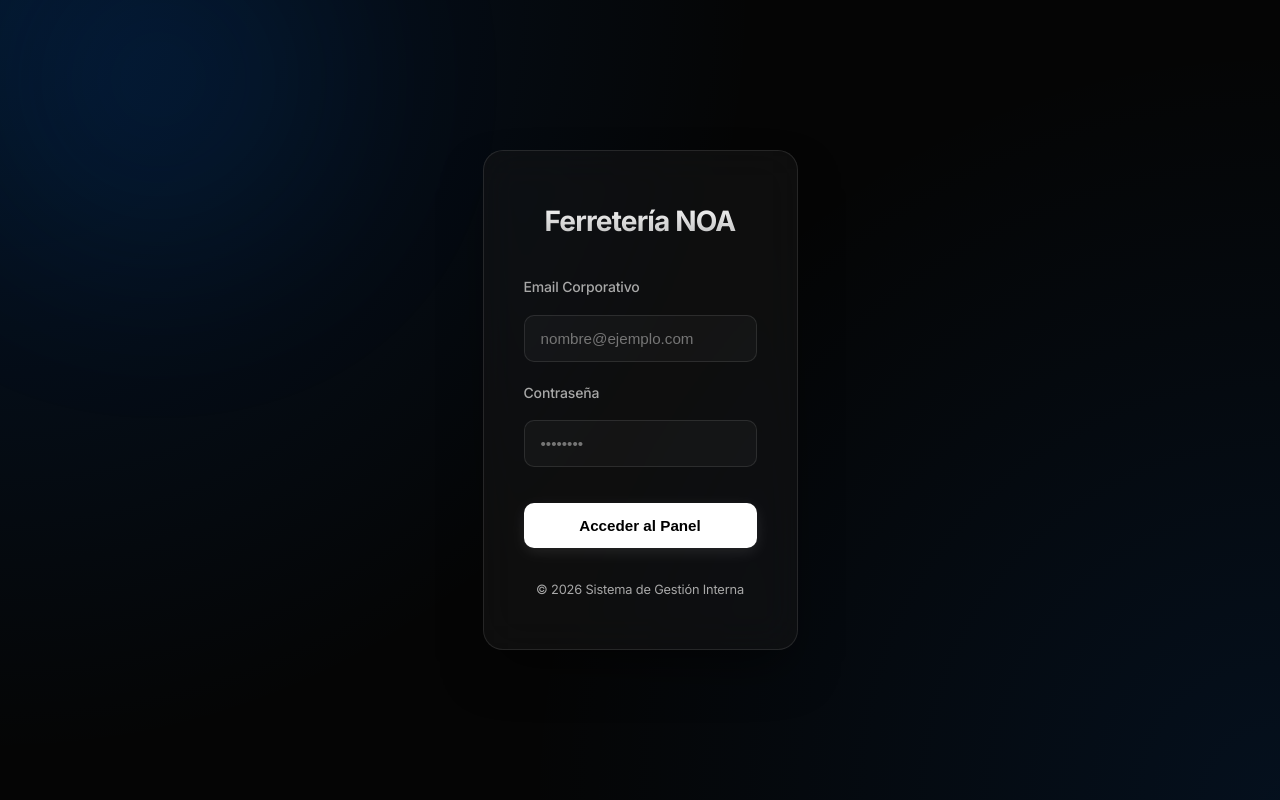
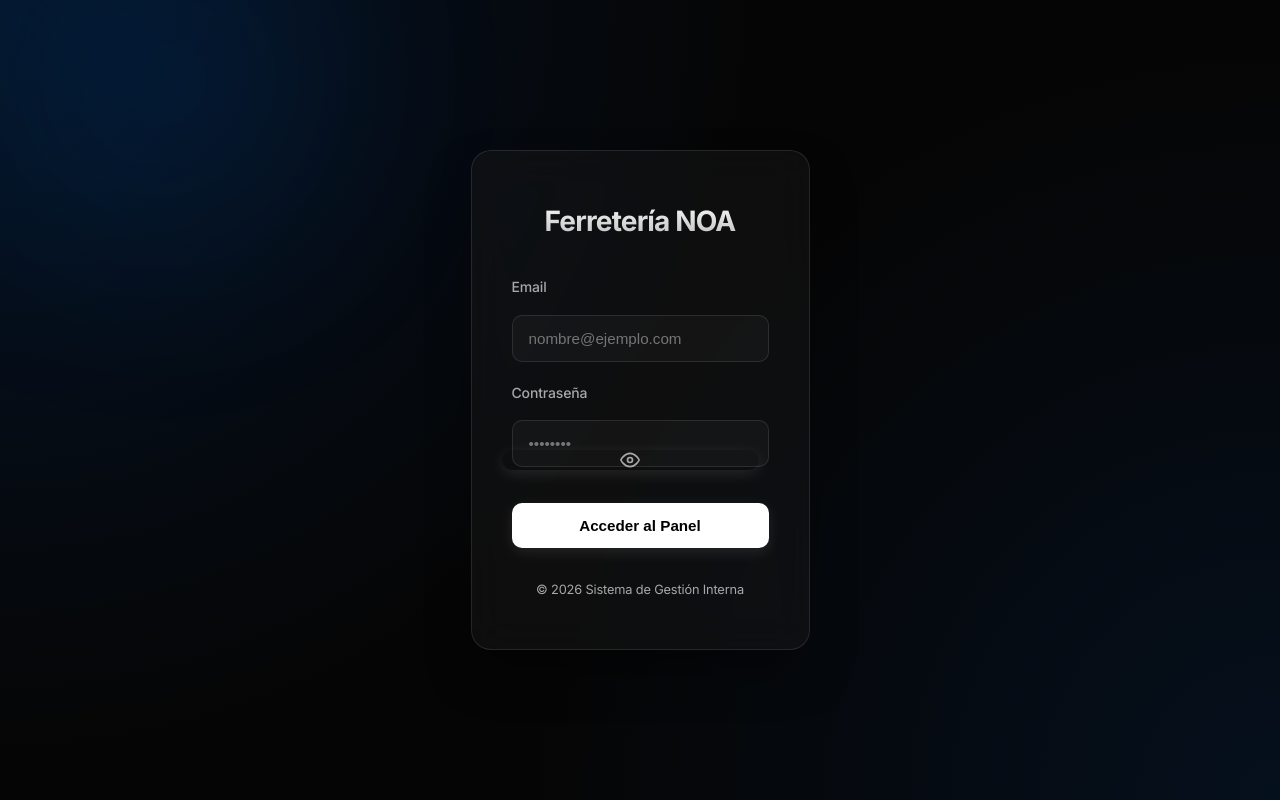
Before and after one commit to Mckendo2/ferreteria-noa-frontend, a React (Vite) app: page /login in a window 1280 px wide. Built offline with nearby package versions, Linux system fonts and the light colour scheme; no server answers.

Commit message:
password input

```diff
--- a/src/features/auth/pages/LoginPage.jsx
+++ b/src/features/auth/pages/LoginPage.jsx
@@ -6,6 +6,7 @@
 const LoginPage = () => {
     const [email, setEmail] = useState('');
     const [password, setPassword] = useState('');
+    const [showPassword, setShowPassword] = useState(false);
     const { login, logout, user, getHomeRoute } = useAuth();
     const navigate = useNavigate();
 
@@ -39,7 +40,7 @@
                     <h2>Ferretería NOA</h2>
 
                     <div className="form-group">
-                        <label htmlFor="email">Email Corporativo</label>
+                        <label htmlFor="email">Email</label>
                         <input
                             id="email"
                             type="email"
@@ -54,15 +55,44 @@
 
                     <div className="form-group">
                         <label htmlFor="password">Contraseña</label>
+                        <div style={{ position: 'relative' }}>
                             <input
                                 id="password"
-                            type="password"
+                                type={showPassword ? "text" : "password"}
                                 value={password}
                                 onChange={(e) => setPassword(e.target.value)}
                                 placeholder="••••••••"
                                 required
                                 autoComplete="current-password"
+                                style={{ paddingRight: '2.5rem' }}
                             />
+                            <button
+                                type="button"
+                                onClick={() => setShowPassword(!showPassword)}
+                                style={{
+                                    position: 'absolute',
+                                    right: '10px',
+                                    top: '50%',
+                                    transform: 'translateY(-50%)',
+                                    background: 'none',
+                                    border: 'none',
+                                    cursor: 'pointer',
+                                    padding: '0',
+                                    color: 'var(--text-secondary, #666)',
+                                    display: 'flex',
+                                    alignItems: 'center',
+                                    justifyContent: 'center'
+                                }}
+                                aria-label={showPassword ? "Ocultar contraseña" : "Mostrar contraseña"}
+                                title={showPassword ? "Ocultar contraseña" : "Mostrar contraseña"}
+                            >
+                                {showPassword ? (
+                                    <svg xmlns="http://www.w3.org/2000/svg" width="20" height="20" viewBox="0 0 24 24" fill="none" stroke="currentColor" strokeWidth="2" strokeLinecap="round" strokeLinejoin="round"><path d="M17.94 17.94A10.07 10.07 0 0 1 12 20c-7 0-11-8-11-8a18.45 18.45 0 0 1 5.06-5.94M9.9 4.24A9.12 9.12 0 0 1 12 4c7 0 11 8 11 8a18.5 18.5 0 0 1-2.16 3.19m-6.72-1.07a3 3 0 1 1-4.24-4.24"/><line x1="1" y1="1" x2="23" y2="23"/></svg>
+                                ) : (
+                                    <svg xmlns="http://www.w3.org/2000/svg" width="20" height="20" viewBox="0 0 24 24" fill="none" stroke="currentColor" strokeWidth="2" strokeLinecap="round" strokeLinejoin="round"><path d="M1 12s4-8 11-8 11 8 11 8-4 8-11 8-11-8-11-8z"/><circle cx="12" cy="12" r="3"/></svg>
+                                )}
+                            </button>
+                        </div>
                     </div>
 
                     <button type="submit">Acceder al Panel</button>
```
Lines whose indentation alone changed are shown as unchanged.
